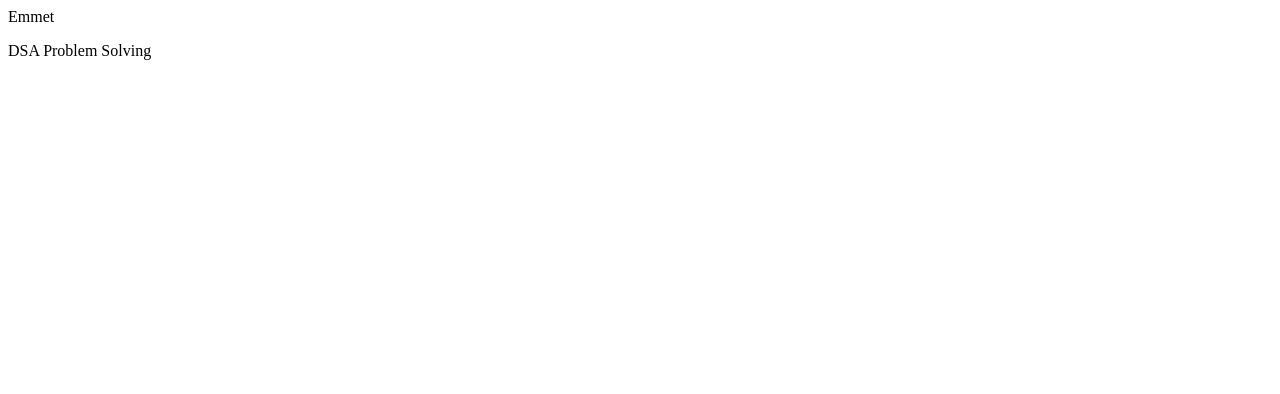
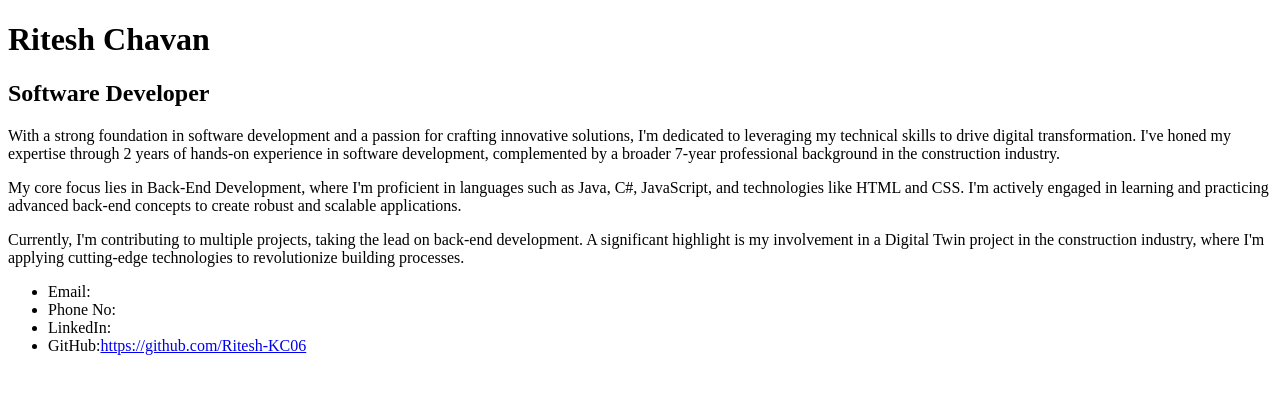
Before and after one commit to Ritesh-KC06/DSA, a plain HTML site: page index.html in a window 1280 px wide. Drawn offline with Linux system fonts and the light colour scheme.

Commit message:
updated HTML page

```diff
--- a/index.html
+++ b/index.html
@@ -1,4 +1,4 @@
-Emmet <!DOCTYPE html>
+<!DOCTYPE html>
 <html lang="en">
 <head>
     <meta charset="UTF-8">
@@ -6,6 +6,34 @@ Emmet <!DOCTYPE html>
     <title>DSA Problem Solving</title>
 </head>
 <body>
-    <p>DSA Problem Solving</p>
+    <header>
+        <h1>Ritesh Chavan</h1>
+        <h2>Software Developer</h2>
+    </header>
+    <body>
+        <div>
+            <p>
+                With a strong foundation in software development and a passion for crafting innovative solutions, I'm dedicated to leveraging my technical skills to drive digital transformation. I've honed my expertise through 2 years of hands-on experience in software development, complemented by a broader 7-year professional background in the construction industry.
+            </p>
+        </div>
+        <div>
+            <p>
+                My core focus lies in Back-End Development, where I'm proficient in languages such as Java, C#, JavaScript, and technologies like HTML and CSS. I'm actively engaged in learning and practicing advanced back-end concepts to create robust and scalable applications.
+            </p>
+        </div>
+        <div>
+            <p>
+                Currently, I'm contributing to multiple projects, taking the lead on back-end development. A significant highlight is my involvement in a Digital Twin project in the construction industry, where I'm applying cutting-edge technologies to revolutionize building processes.
+            </p>
+        </div>
+    </body>
+    <footer>
+        <ul>
+            <li>Email:</li>
+            <li>Phone No:</li>
+            <li>LinkedIn:</li>
+            <li>GitHub:<a href="https://github.com/Ritesh-KC06" target="_blank">https://github.com/Ritesh-KC06</a></li>
+        </ul>
+    </footer>
 </body>
 </html>
```
Also changed, not shown: 2 other files.
